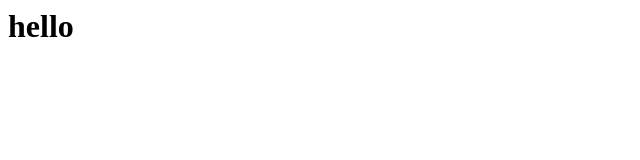
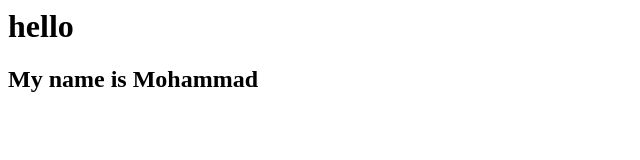
Before and after one commit to devcapt/jadi-git, a plain HTML site: page index.html in a window 1280 px wide. Shown: the whole page, without its empty margins (0-640 px from the left). Drawn offline with Linux system fonts and the light colour scheme.

Commit message:
<h2> tag added

```diff
--- a/index.html
+++ b/index.html
@@ -2,6 +2,6 @@
 <body>
 
 	<h1>hello</h1>
-
+	<h2>My name is Mohammad</h2>
 </body>
 </html>
```
